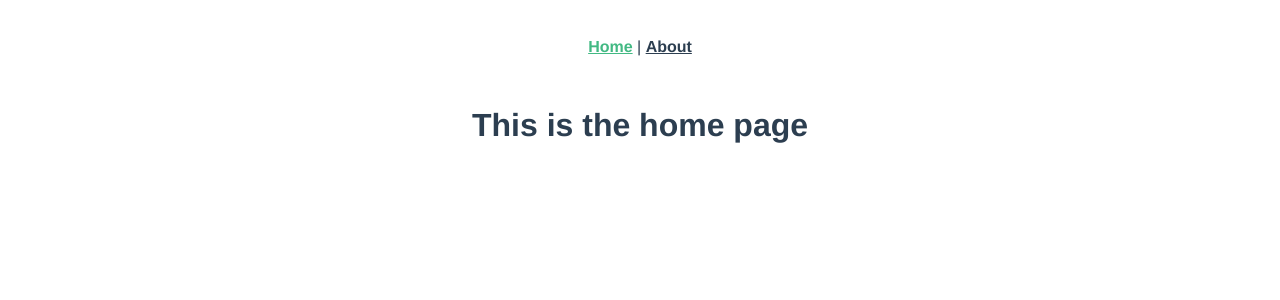
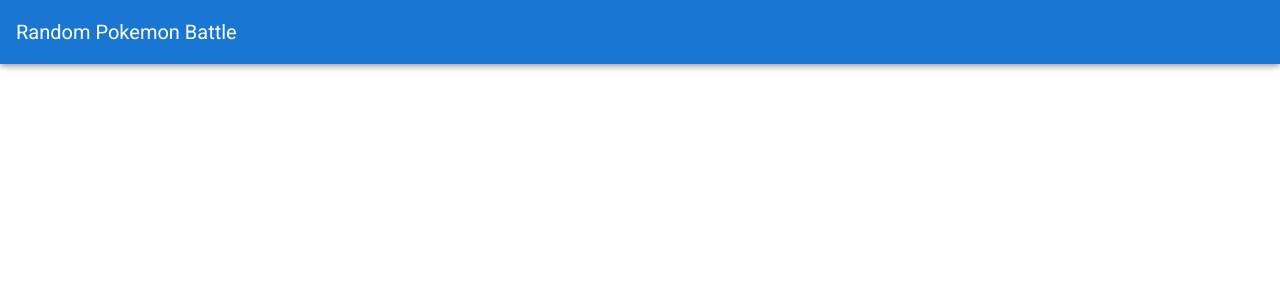
Before and after one commit to yaylinda/vue-game, a Vue app in the folder client/: page /#/ in a window 1280 px wide. Shown: the top 300 px of the page. Built offline with nearby package versions, Linux system fonts and the light colour scheme.

Commit message:
adding vuetify

```diff
--- a/client/public/index.html
+++ b/client/public/index.html
@@ -6,6 +6,8 @@
     <meta name="viewport" content="width=device-width,initial-scale=1.0">
     <link rel="icon" href="<%= BASE_URL %>favicon.ico">
     <title><%= htmlWebpackPlugin.options.title %></title>
+    <link rel="stylesheet" href="https://fonts.googleapis.com/css?family=Roboto:100,300,400,500,700,900">
+    <link rel="stylesheet" href="https://cdn.jsdelivr.net/npm/@mdi/font@latest/css/materialdesignicons.min.css">
   </head>
   <body>
     <noscript>
--- a/client/src/App.vue
+++ b/client/src/App.vue
@@ -1,32 +1,22 @@
 <template>
-  <div id="app">
-    <div id="nav">
-      <router-link to="/">Home</router-link> |
-      <router-link to="/about">About</router-link>
-    </div>
-    <router-view/>
-  </div>
+  <v-app>
+    <v-app-bar app color="primary" dark>
+      <v-toolbar-title>Random Pokemon Battle</v-toolbar-title>
+
+    </v-app-bar>
+
+    <v-content>
+
+    </v-content>
+
+  </v-app>
 </template>
 
-<style lang="less">
-#app {
-  font-family: Avenir, Helvetica, Arial, sans-serif;
-  -webkit-font-smoothing: antialiased;
-  -moz-osx-font-smoothing: grayscale;
-  text-align: center;
-  color: #2c3e50;
+<script lang="ts">
+import { Component, Prop, Vue } from 'vue-property-decorator';
+
+@Component
+export default class App extends Vue {
+
 }
-
-#nav {
-  padding: 30px;
-
-  a {
-    font-weight: bold;
-    color: #2c3e50;
-
-    &.router-link-exact-active {
-      color: #42b983;
-    }
-  }
-}
-</style>
+</script>
--- a/client/src/main.ts
+++ b/client/src/main.ts
@@ -1,10 +1,12 @@
 import Vue from 'vue'
 import App from './App.vue'
 import router from './router'
+import vuetify from './plugins/vuetify';
 
 Vue.config.productionTip = false
 
 new Vue({
   router,
+  vuetify,
   render: h => h(App)
 }).$mount('#app')
--- /dev/null
+++ b/client/src/plugins/vuetify.ts
@@ -0,0 +1,7 @@
+import Vue from 'vue';
+import Vuetify from 'vuetify/lib';
+
+Vue.use(Vuetify);
+
+export default new Vuetify({
+});
--- a/client/tsconfig.json
+++ b/client/tsconfig.json
@@ -12,7 +12,8 @@
     "sourceMap": true,
     "baseUrl": ".",
     "types": [
-      "webpack-env"
+      "webpack-env",
+      "vuetify",
     ],
     "paths": {
       "@/*": [
--- a/client/vue.config.js
+++ b/client/vue.config.js
@@ -1,3 +1,6 @@
 module.exports = {
-  lintOnSave: false
+  "lintOnSave": false,
+  "transpileDependencies": [
+    "vuetify"
+  ]
 }
```
Also changed, not shown: client/package.json (+7 -2 lines), client/src/assets/logo.svg (added), 1 other file (tests, documents, lock files or other folders).
